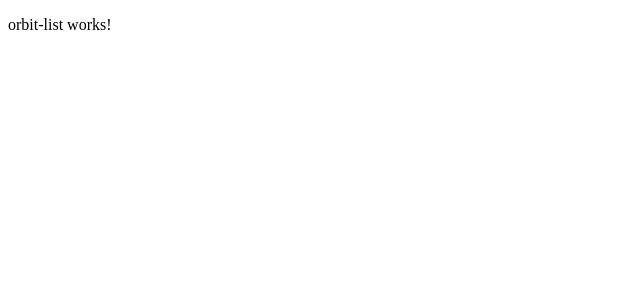
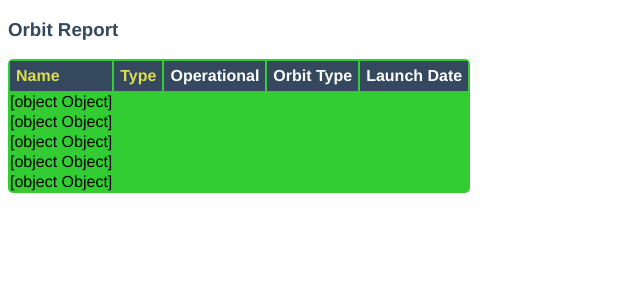
Before and after one commit to lauriejennifer/orbit-report, an Angular app: page / in a window 1280 px wide. Shown: the top 300 px of the page, without its empty margins (0-640 px from the left). Built offline with nearby package versions, Linux system fonts and the light colour scheme.

Commit message:
Satellites header added, but not displaying correctly

```diff
--- a/src/app/app.component.css
+++ b/src/app/app.component.css
@@ -0,0 +1,13 @@
+.search-form {
+    margin-bottom: 40px;
+}
+
+button {
+    margin-left: 10px;
+    color: #fff;
+    background-color: #009b25;
+    border-radius: 4px;
+    padding: 2px 5px;
+    font-size: 18px;
+    cursor: pointer;
+}
--- a/src/app/orbit-list/orbit-list.component.css
+++ b/src/app/orbit-list/orbit-list.component.css
@@ -0,0 +1,28 @@
+.sortable {
+    cursor: pointer;
+    color: #dd5;
+}
+
+.warning {
+    background-color: red;
+}
+
+table {
+  color: black;
+  border-radius: 5px;
+  overflow: hidden;
+  margin: 12px 0;
+  min-width: 300px;
+  background: limegreen;
+}
+
+.header-row {
+    background: #34495E;
+    color: #fff
+}
+
+th, td {
+    text-align: left;
+    margin: 5px 10px;
+    padding: 6px;
+}
--- a/src/app/orbit-list/orbit-list.component.html
+++ b/src/app/orbit-list/orbit-list.component.html
@@ -1 +1,11 @@
-<p>orbit-list works!</p>
+<h3>Orbit Report</h3>
+<table>
+   <tr class="header-row">
+      <th class="sortable">Name</th>
+      <th class="sortable">Type</th>
+      <th>Operational</th>
+      <th>Orbit Type</th>
+      <th>Launch Date</th>
+   </tr>
+   <tr *ngFor="let satellite of satellites">{{satellite}}</tr>
+</table>
--- a/src/app/orbit-list/orbit-list.component.ts
+++ b/src/app/orbit-list/orbit-list.component.ts
@@ -1,4 +1,4 @@
-import { Component, Input, OnInit } from '@angular/core';
+import { Component, OnInit, Input } from '@angular/core';
 import { Satellite } from '../satellite';
 
 @Component({
--- a/src/index.html
+++ b/src/index.html
@@ -1,6 +1,15 @@
 <!doctype html>
 <html lang="en">
 <head>
+  <style>
+    body {
+      font-family: 'Helvetica', 'Courier';
+    }
+
+    h3 {
+        color: #34495E;
+    }
+  </style>
   <meta charset="utf-8">
   <title>OrbitReport</title>
   <base href="/">
```
